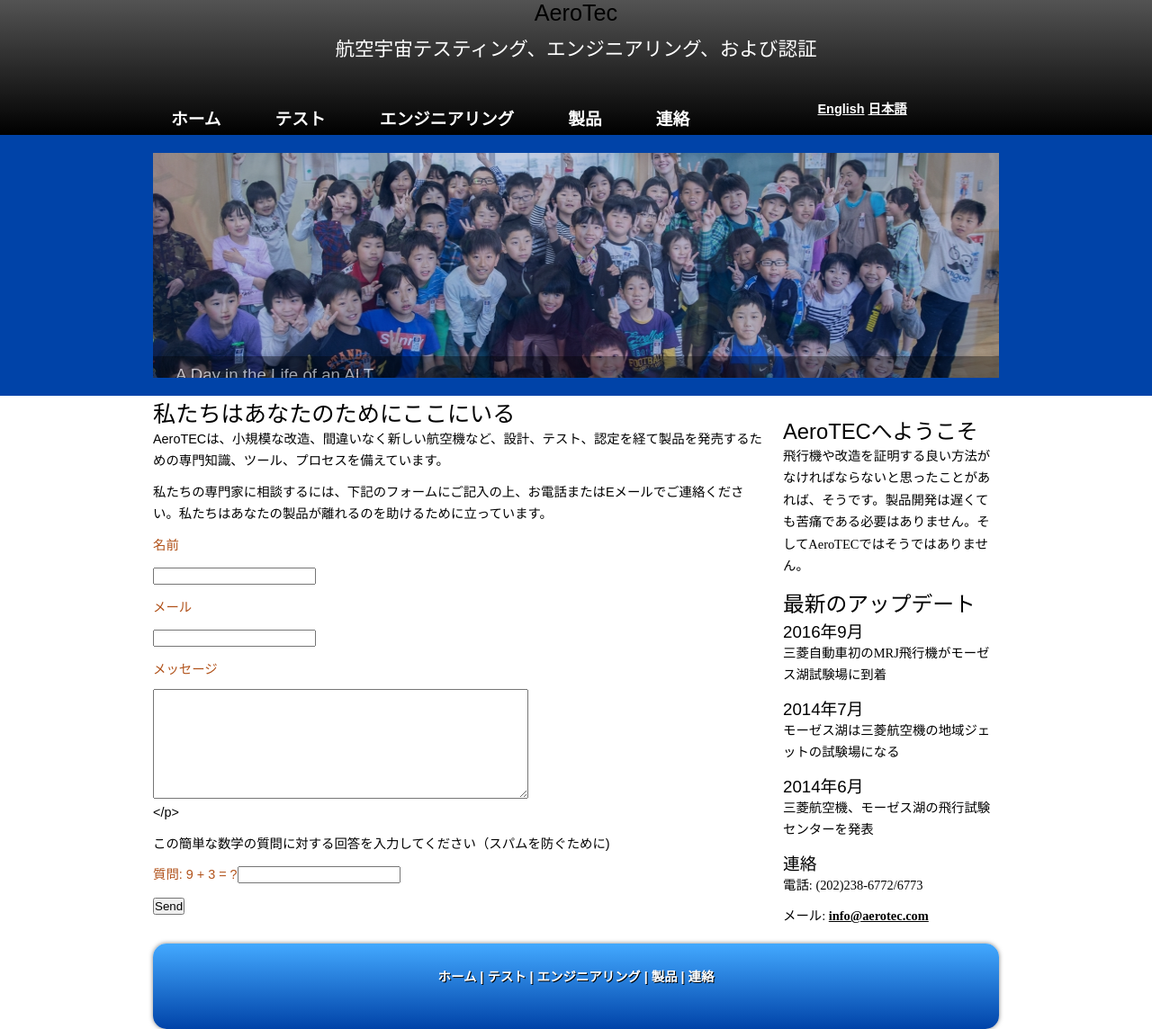
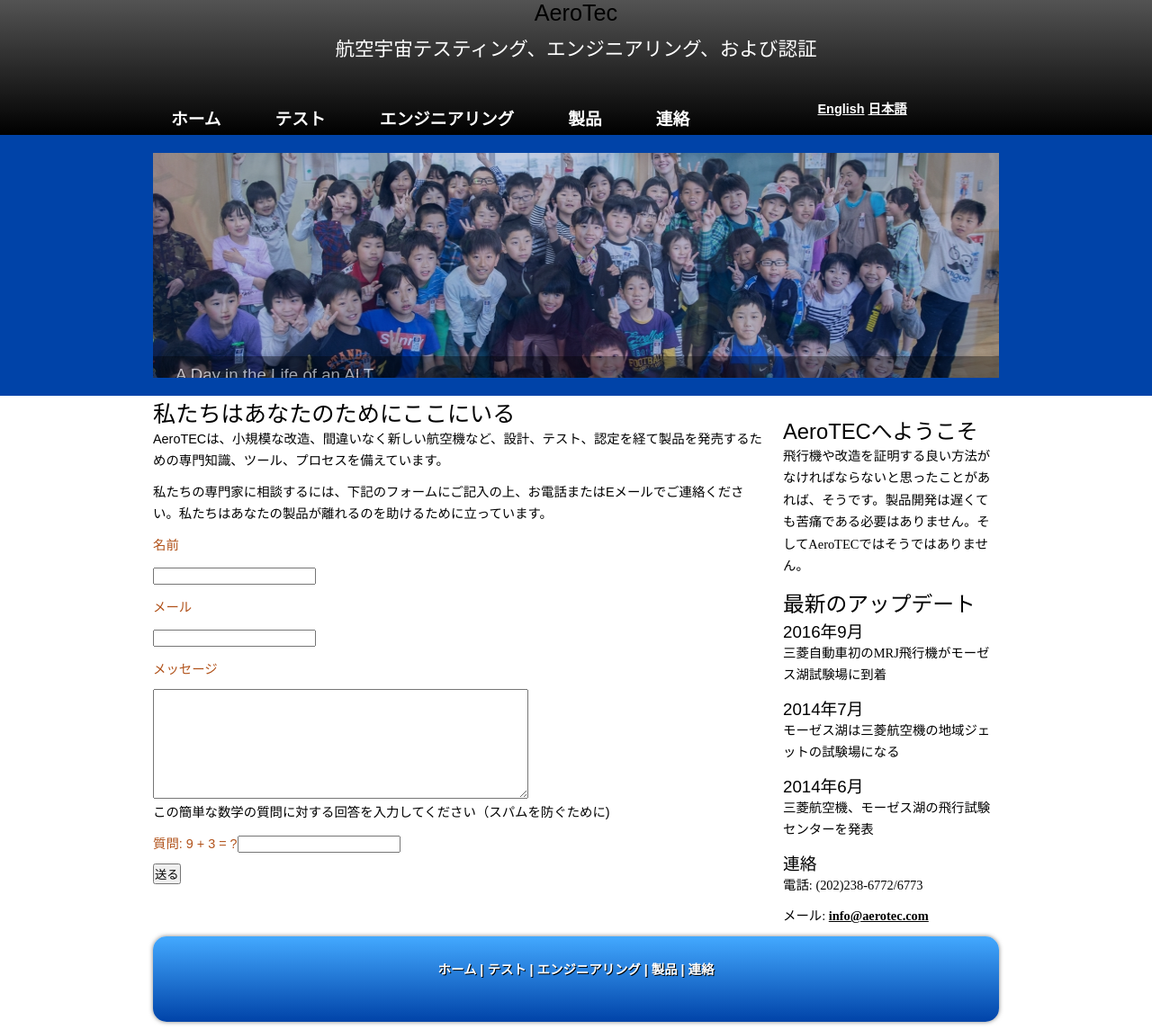
Before and after one commit to sugarfins/2017WebLocProject, a Jekyll site: the page built from jp/contact.md, in a window 1280 px wide. Shown: the whole page at 90% size. Built offline with Jekyll 4.4.1, drawn with Linux system fonts in a browser that asks for light colours; some web fonts are replaced; our own code applies the rules of GitHub Pages for plain Markdown files.

Commit message:
Minor edits to contact.md

```diff
--- a/jp/contact.md
+++ b/jp/contact.md
@@ -23,10 +23,10 @@ AeroTECは、小規模な改造、間違いなく新しい航空機など、設
 
 <span>メッセージ</span>
 
-<textarea class="contact textarea" rows="8" cols="50" name="your_message"></textarea></p>
+<textarea class="contact textarea" rows="8" cols="50" name="your_message"></textarea>
 
 この簡単な数学の質問に対する回答を入力してください（スパムを防ぐために)
 
 <span>質問: 9 + 3 = ?</span><input type="text" name="user_answer" class="contact" /><input type="hidden" name="answer" value="4d76fe9775" />
 
-<input class="submit" type="submit" name="contact_submitted" value="Send" /><!--close form_settings-->
+<input class="submit" type="submit" name="contact_submitted" value="送る" /><!--close form_settings-->
```
Also changed, not shown: contact.md (+1 -0 lines).
